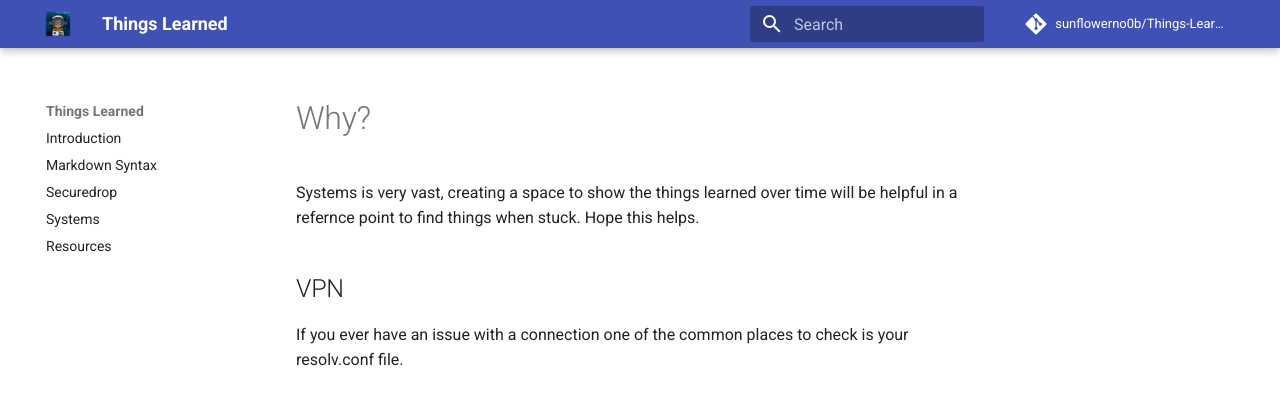
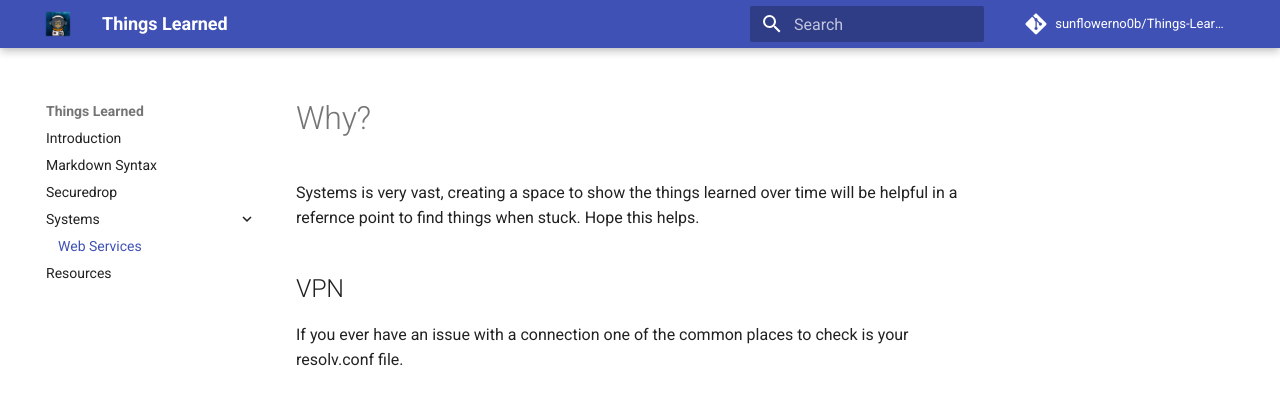
Before and after one commit to sunflowerno0b/ATW, an MkDocs documentation site: the page built from docs/Web Services.md, in a window 1280 px wide. Shown: the top 406 px of the page. Built offline with MkDocs 1.6.1 and Material for MkDocs 9.7.7, drawn with Linux system fonts in a browser that asks for light colours; comment, search, counter and statistics services are not loaded.

Commit message:
moved web services into dropdown

```diff
--- a/mkdocs.yml
+++ b/mkdocs.yml
@@ -6,8 +6,7 @@ nav:
   - Markdown Syntax: Markdown Syntax.md
   - Securedrop: Securedrop.md
   - Systems:
-      -Web Services.md
-      -Test.md
+    - Web Services: Web Services.md
   - Resources: Resources.md
 plugins:
   - search
```
